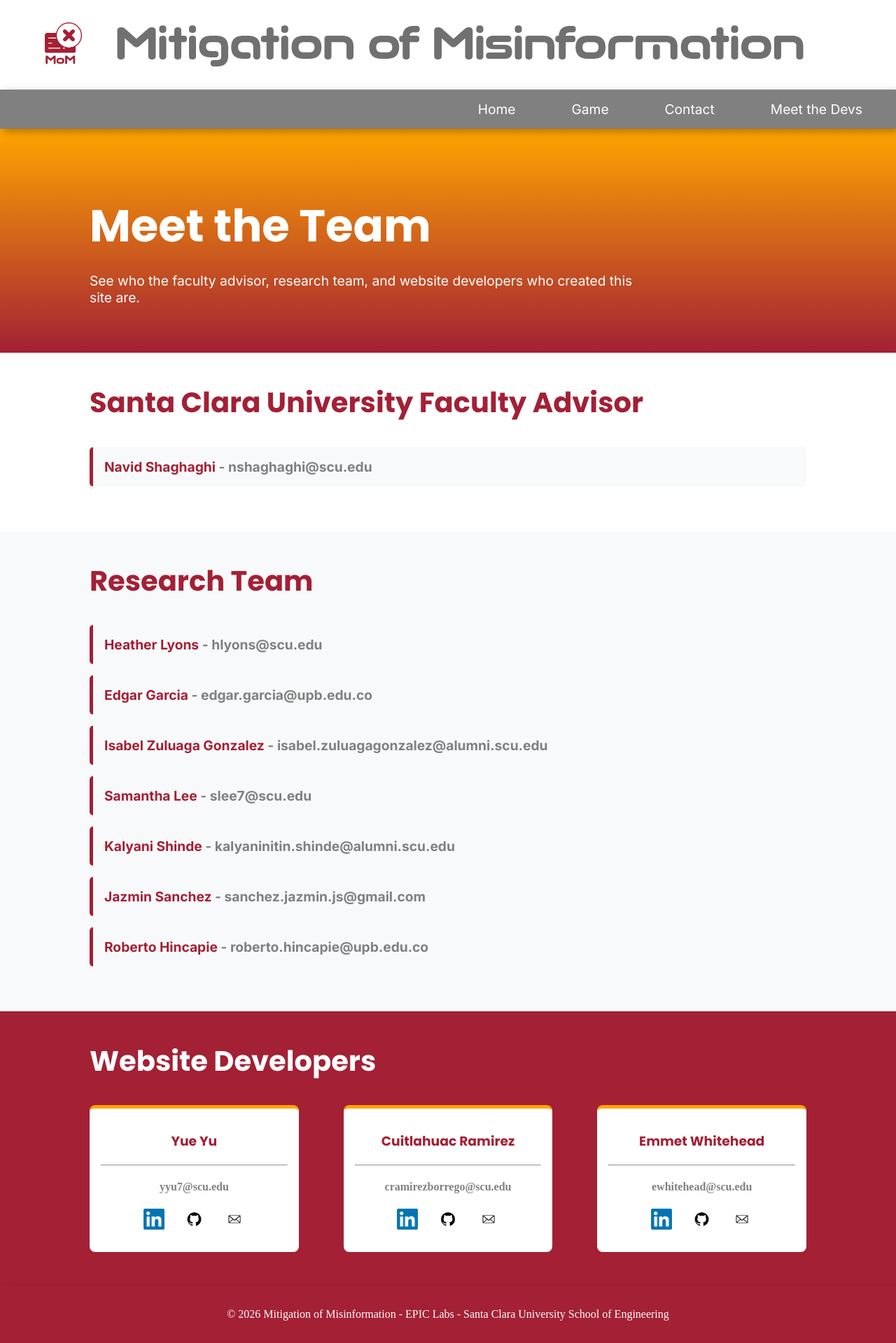
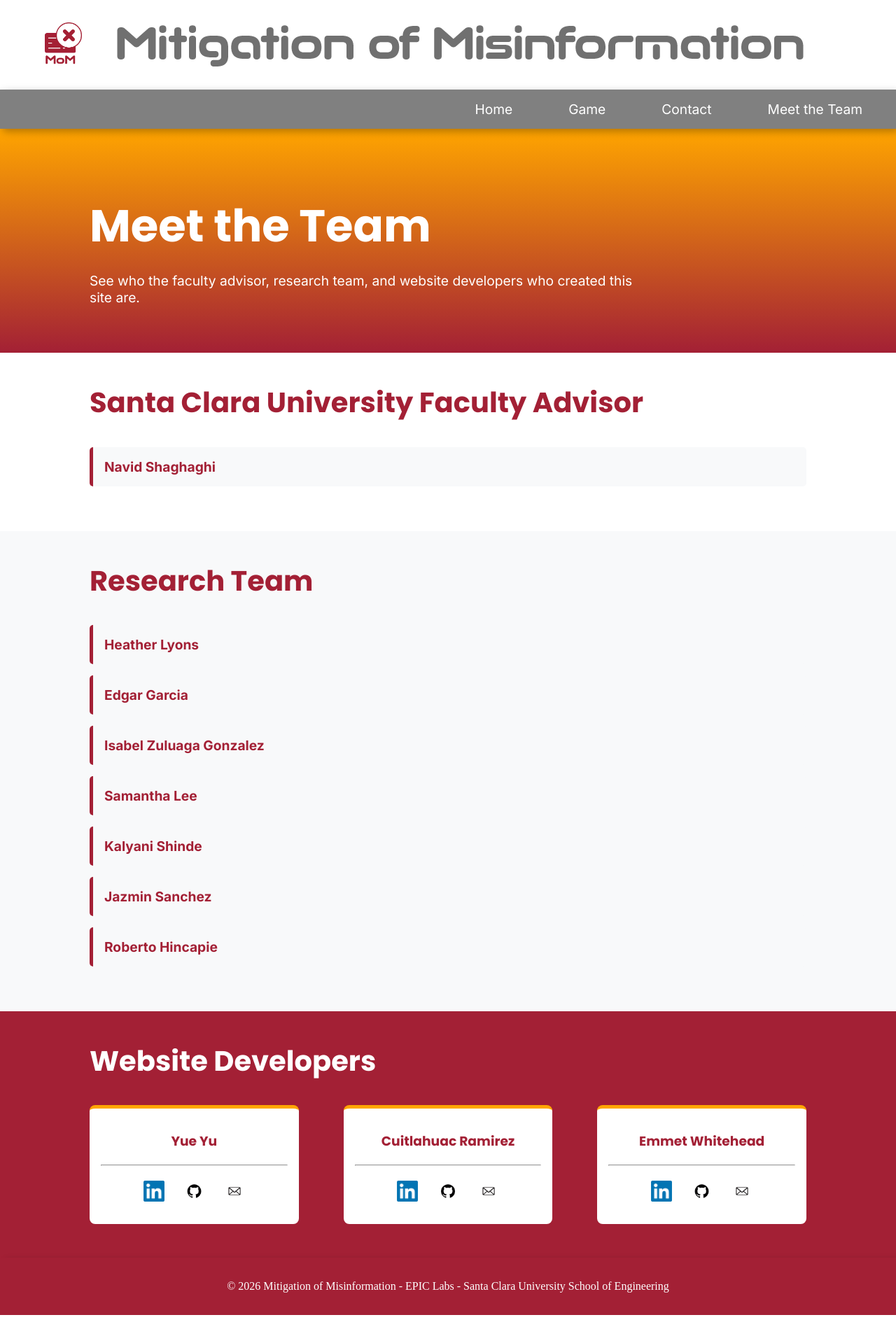
Before and after one commit to xingchen33/MoM_Website, a PHP site: page /team.php in a window 1280 px wide. Shown: the whole page at 70% size. After the commit the page ends 1879 px from the top, so only its background shows below. Run offline with PHP 8.4, Linux system fonts and the light colour scheme.

Commit message:
Updated home page and team page
Removed emails from being publically shown (still in href for each name in team.php) and added MoM acronym to the home page.

```diff
--- a/grouproject/home.php
+++ b/grouproject/home.php
@@ -17,7 +17,7 @@
 
             <div id="cover">
                 <div class="left">
-                    <h1>Welcome to the Mitigation of Misinformation Project!</h1>
+                    <h1>Welcome to the Mitigation of Misinformation Project! (MoM)</h1>
                     <p>Asking the question... what would MoM do?
                     </p>
                 </div>
@@ -82,11 +82,11 @@
                         <!-- <a class="external" href="#">Check out the project's main site</a> -->
                         <div class="line">
                             <p>Read our publication!</p>
-                            <a class="internal" href="https://link.springer.com/chapter/10.1007/978-3-031-33614-0_13", target="_blank">Learn more</a>
+                            <a class="internal" href="https://link.springer.com/chapter/10.1007/978-3-031-33614-0_13", target="_blank">Learn more!</a>
                         </div>
                         <div class="line">
                             <p>Meet the team!</p>
-                            <a class="internal" href="team.php">Learn more</a>
+                            <a class="internal" href="team.php">Learn more!</a>
                         </div>
                     </div>
 
--- a/grouproject/nav.php
+++ b/grouproject/nav.php
@@ -14,7 +14,7 @@ echo '
                     <li><a href="home.php">Home</a></li>
                     <li><a href="game.php">Game</a></li>
                     <li><a href="contact.php">Contact</a></li>
-                    <li><a href="team.php">Meet the Devs</a>    </li>
+                    <li><a href="team.php">Meet the Team</a>    </li>
                 </ul>
 
             </nav>
--- a/grouproject/team.php
+++ b/grouproject/team.php
@@ -142,7 +142,7 @@
 
 				<ul class="teamList">
 					<li>
-						<a href="mailto:nshaghaghi@scu.edu" target="_blank">Navid Shaghaghi<span class="desc">  -  nshaghaghi@scu.edu</span></a>
+						<a href="mailto:nshaghaghi@scu.edu" target="_blank">Navid Shaghaghi<span class="desc"></span></a>
 					</li>
 					<!-- https://www.linkedin.com/in/nshaghaghi/ -->
 				</ul>
@@ -152,21 +152,19 @@
 				<h2>Research Team</h2>
 
 				<ul class="teamList">
-					<li><a href="mailto:hlyons@scu.edu">Heather Lyons<span class="desc">  -  hlyons@scu.edu</span></a></li>
+					<li><a href="mailto:hlyons@scu.edu">Heather Lyons<span class="desc"></span></a></li>
 
-					<li><a href="mailto:edgar.garcia@upb.edu.co">Edgar Garcia<span class="desc">  -  edgar.garcia@upb.edu.co</span></a></li>
+					<li><a href="mailto:edgar.garcia@upb.edu.co">Edgar Garcia<span class="desc"></span></a></li>
 
-					<li><a href="mailto:isabel.zuluagagonzalez@alumni.scu.edu">Isabel Zuluaga Gonzalez<span class="desc"> - isabel.zuluagagonzalez@alumni.scu.edu</span></a></li>
+					<li><a href="mailto:isabel.zuluagagonzalez@alumni.scu.edu">Isabel Zuluaga Gonzalez<span class="desc"></span></a></li>
 
-					<li><a href="mailto:slee7@scu.edu">Samantha Lee<span class="desc">  -  slee7@scu.edu</span></a></li>
+					<li><a href="mailto:slee7@scu.edu">Samantha Lee<span class="desc"></span></a></li>
 
-					<li><a href="mailto:kalyaninitin.shinde@alumni.scu.edu">Kalyani Shinde<span class="desc">  -  kalyaninitin.shinde@alumni.scu.edu</span></a></li>
+					<li><a href="mailto:kalyaninitin.shinde@alumni.scu.edu">Kalyani Shinde<span class="desc"></span></a></li>
 
-					<li><a href="mailto:sanchez.jazmin.js@gmail.com">Jazmin Sanchez<span class="desc">  - sanchez.jazmin.js@gmail.com</span></a></li>
+					<li><a href="mailto:sanchez.jazmin.js@gmail.com">Jazmin Sanchez<span class="desc"></span></a></li>
 
-					<li><a href="mailto:roberto.hincapie@upb.edu.co">Roberto Hincapie<span class="desc">  - roberto.hincapie@upb.edu.co</span></a></li>
-
-
+					<li><a href="mailto:roberto.hincapie@upb.edu.co">Roberto Hincapie<span class="desc"></span></a></li>
 
 				</ul>
 			</section>
@@ -179,7 +177,7 @@
 					<div class="container">
 						<h3>Yue Yu</h3>
 						<hr/>
-						<h4 class="webdesc">yyu7@scu.edu</h4>
+						<h4 class="webdesc"></h4>
 
 						<div class="socialLinks">
 							<a href="https://www.linkedin.com/in/yyu05/" target="_blank">
@@ -199,7 +197,7 @@
 					<div class="container">
 						<h3>Cuitlahuac Ramirez</h3>
 						<hr/>
-						<h4 class="webdesc">cramirezborrego@scu.edu</h4>
+						<h4 class="webdesc"></h4>
 
 						<div class="socialLinks">
 							<a href="https://www.linkedin.com/in/cuit/" target="_blank">
@@ -219,7 +217,7 @@
 					<div class="container">
 						<h3>Emmet Whitehead</h3>
 						<hr/>
-						<h4 class="webdesc">ewhitehead@scu.edu</h4>
+						<h4 class="webdesc"></h4>
 
 						<div class="socialLinks">
 							<a href="https://www.linkedin.com/in/emmet-whitehead-b1182a183/" target="_blank">
```
